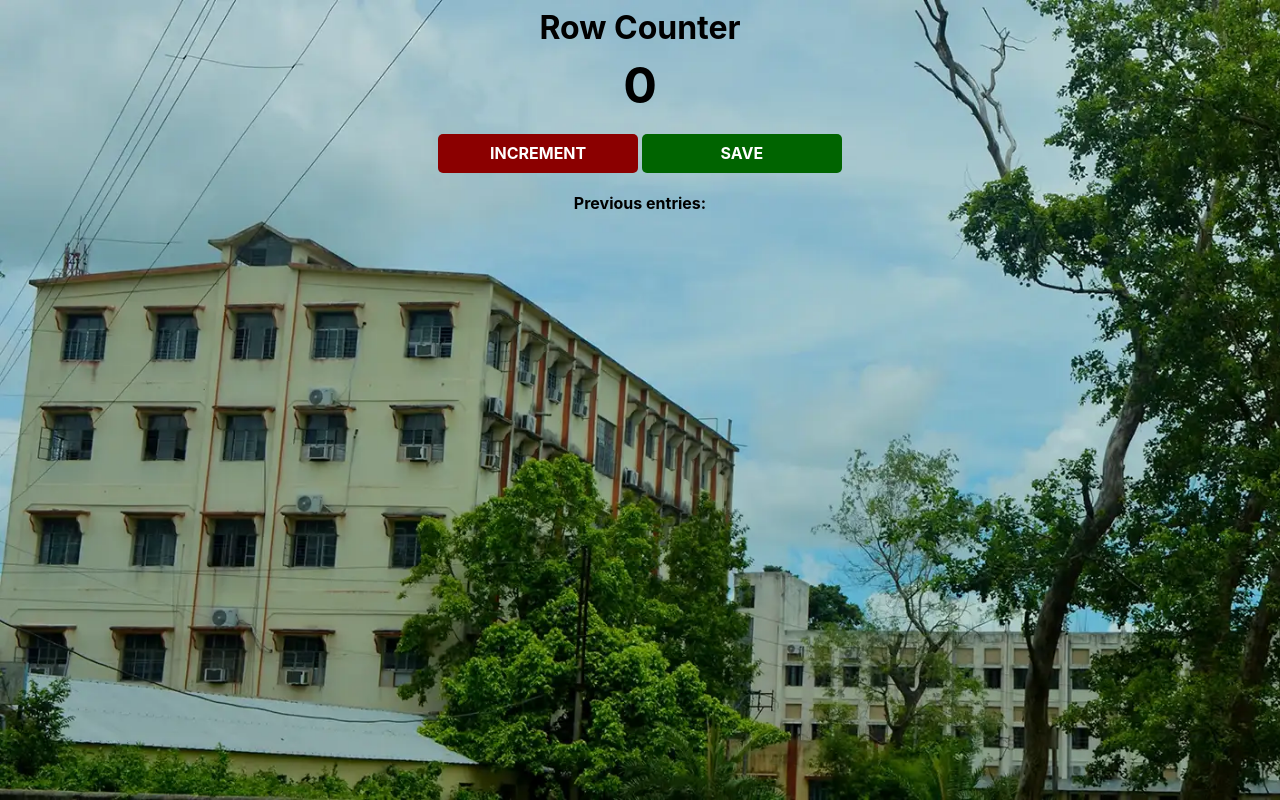
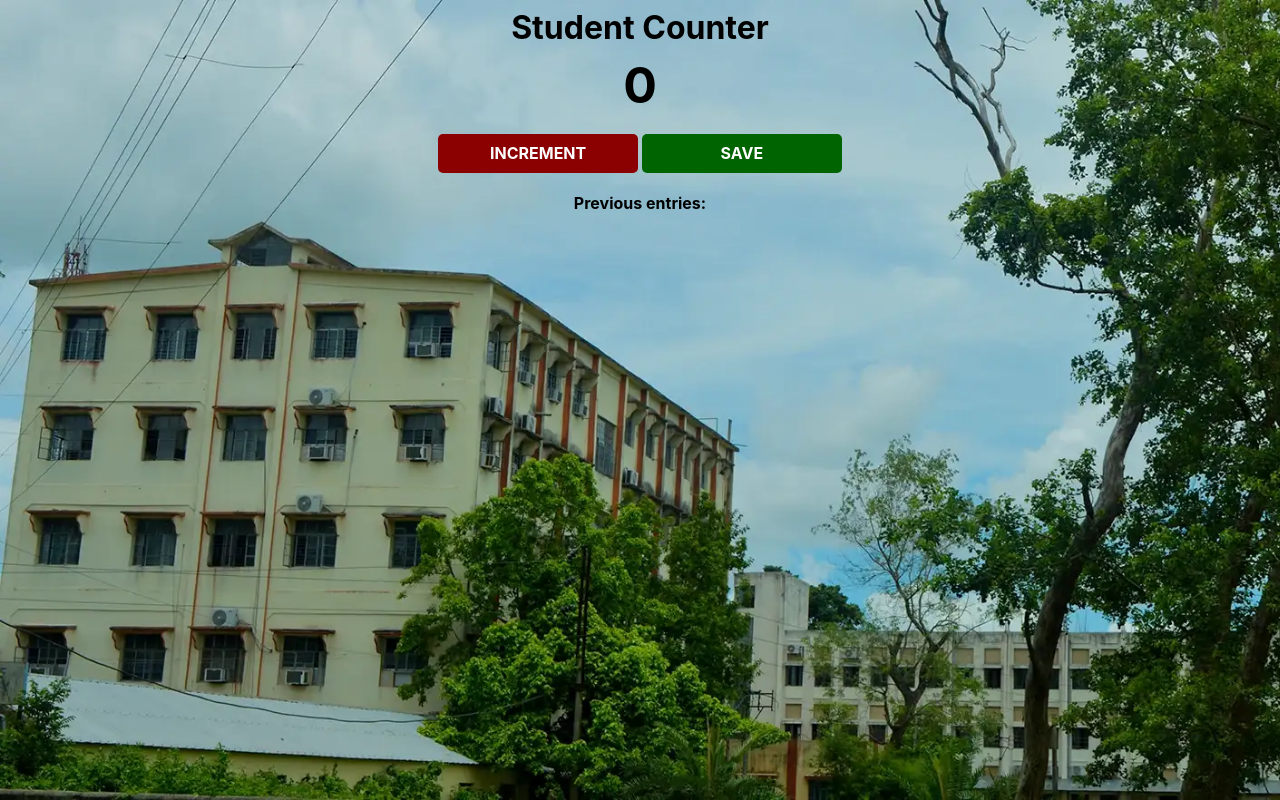
Before and after one commit to DevilsClaw005/Student_Counter, a plain HTML site: page index.html in a window 1280 px wide. Drawn offline with nearby package versions, Linux system fonts and the light colour scheme.

Commit message:
Name Change

```diff
--- a/index.html
+++ b/index.html
@@ -4,7 +4,7 @@
     </head>
     <body>
         <div class="container">
-            <h1>Row Counter</h1>
+            <h1>Student Counter</h1>
             <h2 id="count-el">0</h2>
             <button id="increment-btn" onclick="increment()">INCREMENT</button>
             <button id="save-btn" onclick="save()">SAVE</button>
```
